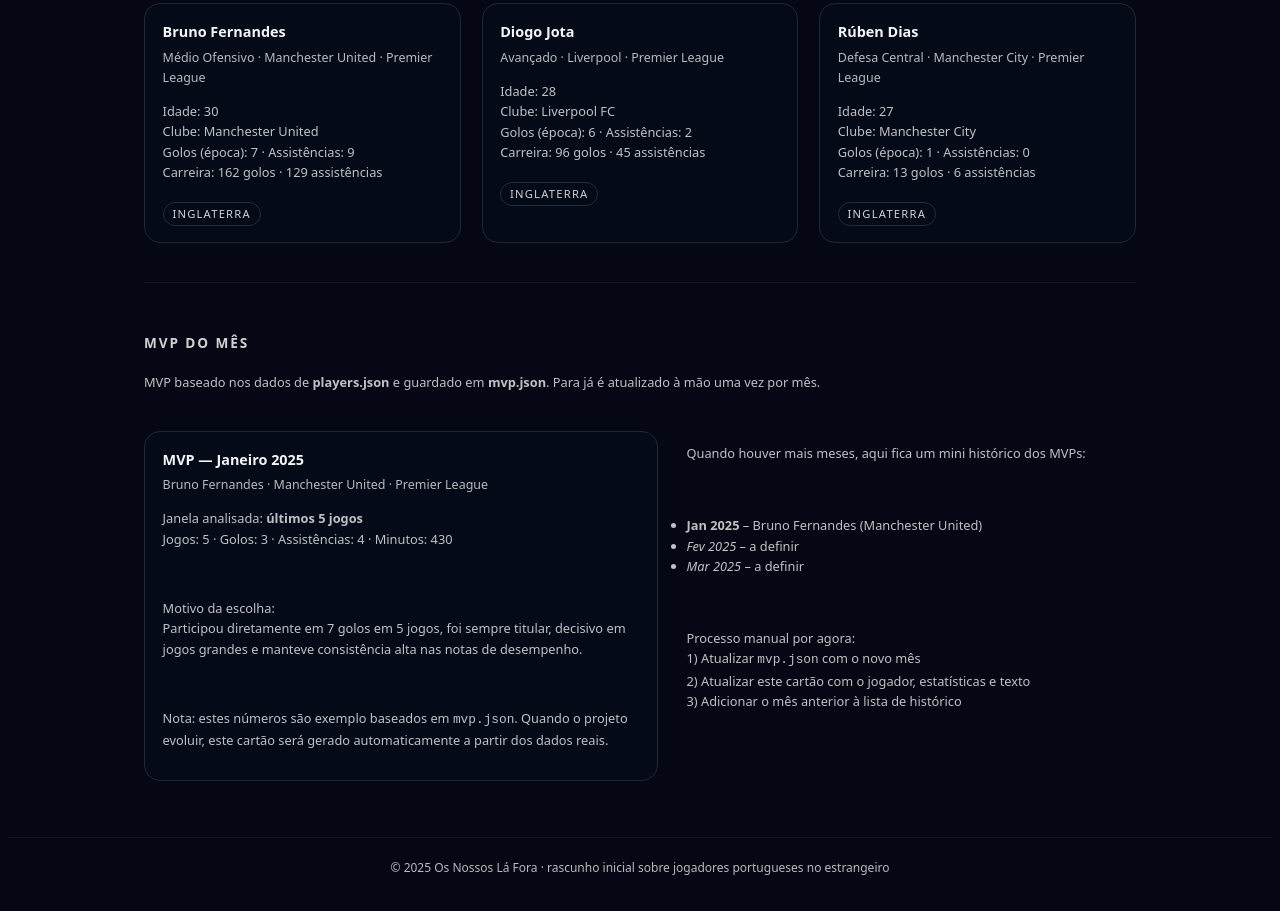
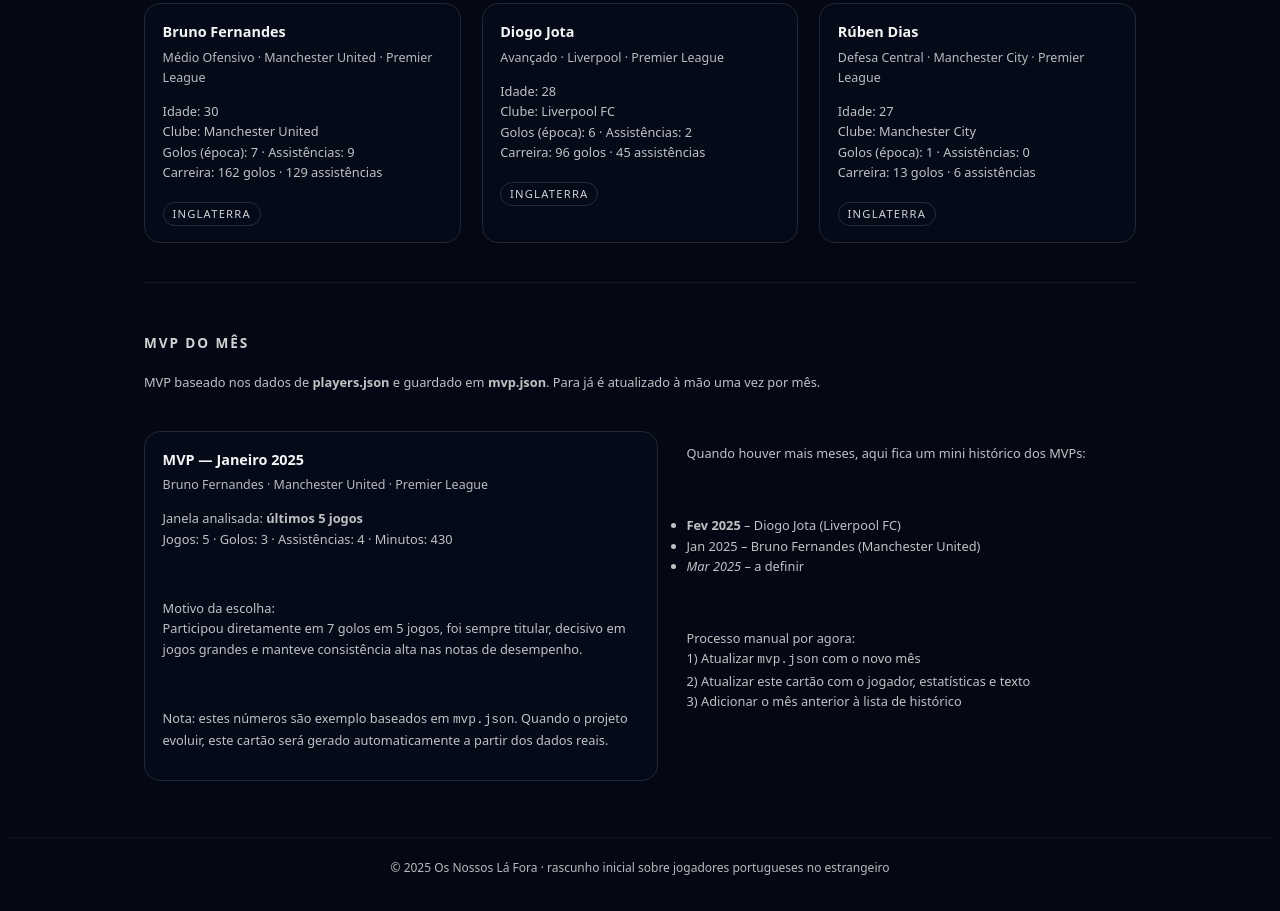
Before and after one commit to cdb999/os-nossos-la-fora, a plain HTML site: page index.html in a window 1280 px wide. Shown: the part 1478-2389 px from the top of the page. Drawn offline with Linux system fonts and the light colour scheme.

Commit message:
Update index.html

```diff
--- a/index.html
+++ b/index.html
@@ -416,8 +416,8 @@
           </p>
           <br />
           <ul class="small">
-            <li><strong>Jan 2025</strong> – Bruno Fernandes (Manchester United)</li>
-            <li><em>Fev 2025</em> – a definir</li>
+            <li><strong>Fev 2025</strong> – Diogo Jota (Liverpool FC)</li>
+            <li>Jan 2025 – Bruno Fernandes (Manchester United)</li>
             <li><em>Mar 2025</em> – a definir</li>
           </ul>
           <br />
```
